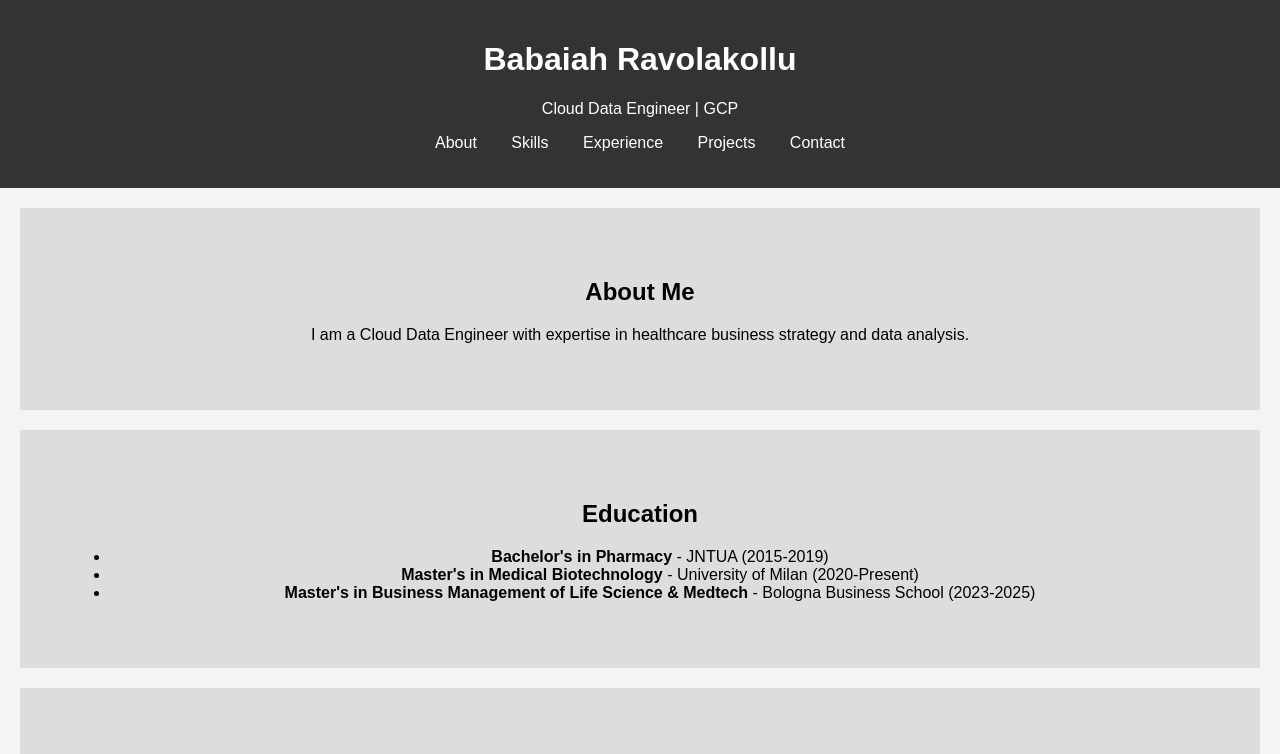
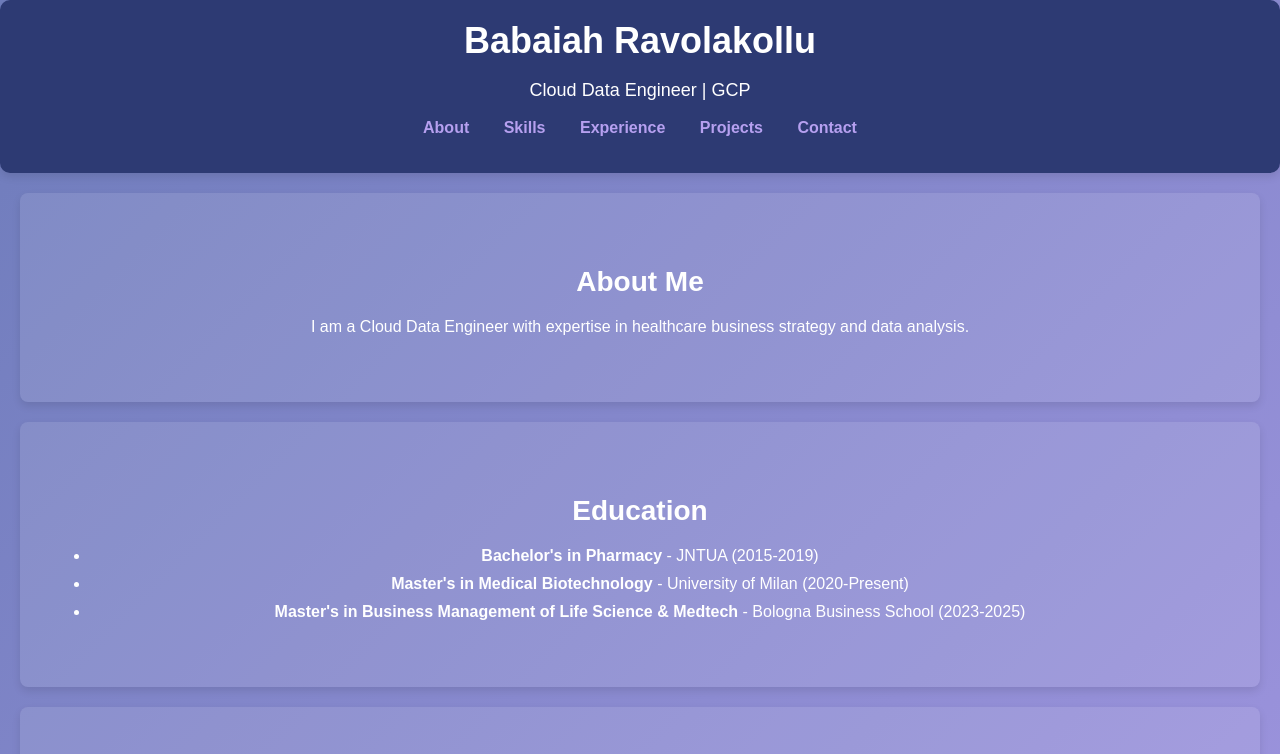
Before and after one commit to BR-96/brcv, a plain HTML site: page index.html in a window 1280 px wide. Shown: the top 754 px of the page. Drawn offline with Linux system fonts and the light colour scheme.

Commit message:
Add files via upload

```diff
--- a/style.css
+++ b/style.css
@@ -40,3 +40,92 @@ footer {
     text-align: center;
     padding: 10px;
 }
+body {
+    font-family: Arial, sans-serif;
+    margin: 0;
+    padding: 0;
+    background: linear-gradient(135deg, #6e7cbb, #b6a0f0);
+    color: white;
+}
+
+header {
+    background: #2d3a73;
+    color: white;
+    padding: 20px;
+    text-align: center;
+    border-radius: 10px;
+    box-shadow: 0 4px 8px rgba(0, 0, 0, 0.1);
+}
+
+header h1 {
+    font-size: 36px;
+    margin: 0;
+}
+
+header p {
+    font-size: 18px;
+}
+
+nav ul {
+    list-style: none;
+    padding: 0;
+}
+
+nav ul li {
+    display: inline;
+    margin: 0 15px;
+}
+
+nav ul li a {
+    color: #b6a0f0;
+    text-decoration: none;
+    font-weight: bold;
+    transition: color 0.3s ease;
+}
+
+nav ul li a:hover {
+    color: #fff;
+}
+
+section {
+    padding: 50px;
+    margin: 20px;
+    background: rgba(255, 255, 255, 0.1);
+    border-radius: 8px;
+    box-shadow: 0 4px 8px rgba(0, 0, 0, 0.1);
+    transition: transform 0.3s ease;
+}
+
+section:hover {
+    transform: scale(1.02);
+}
+
+footer {
+    background: #2d3a73;
+    color: white;
+    text-align: center;
+    padding: 10px;
+}
+
+h2 {
+    font-size: 28px;
+    margin-bottom: 20px;
+}
+
+ul {
+    padding-left: 20px;
+}
+
+ul li {
+    margin-bottom: 10px;
+}
+
+/* Add animations for smooth loading */
+@keyframes fadeIn {
+    0% { opacity: 0; }
+    100% { opacity: 1; }
+}
+
+body {
+    animation: fadeIn 1s ease-in-out;
+}
```
